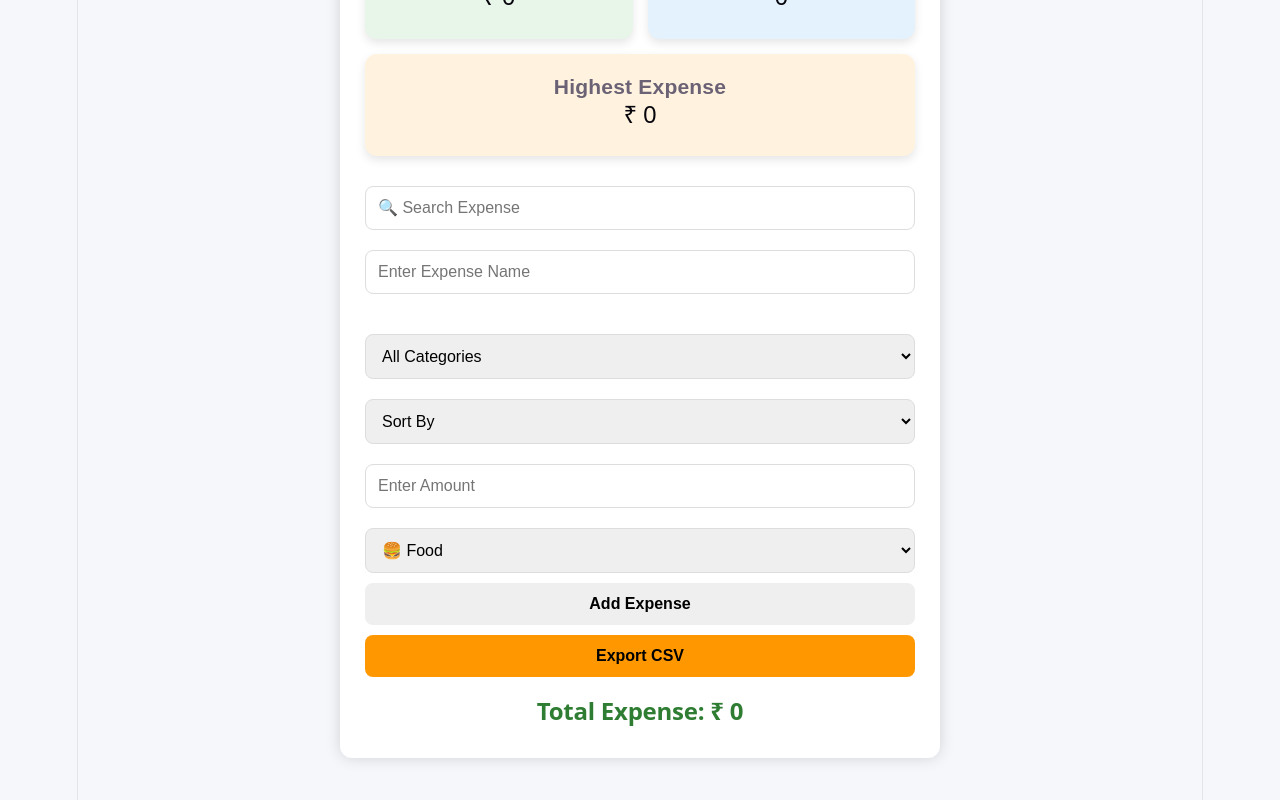
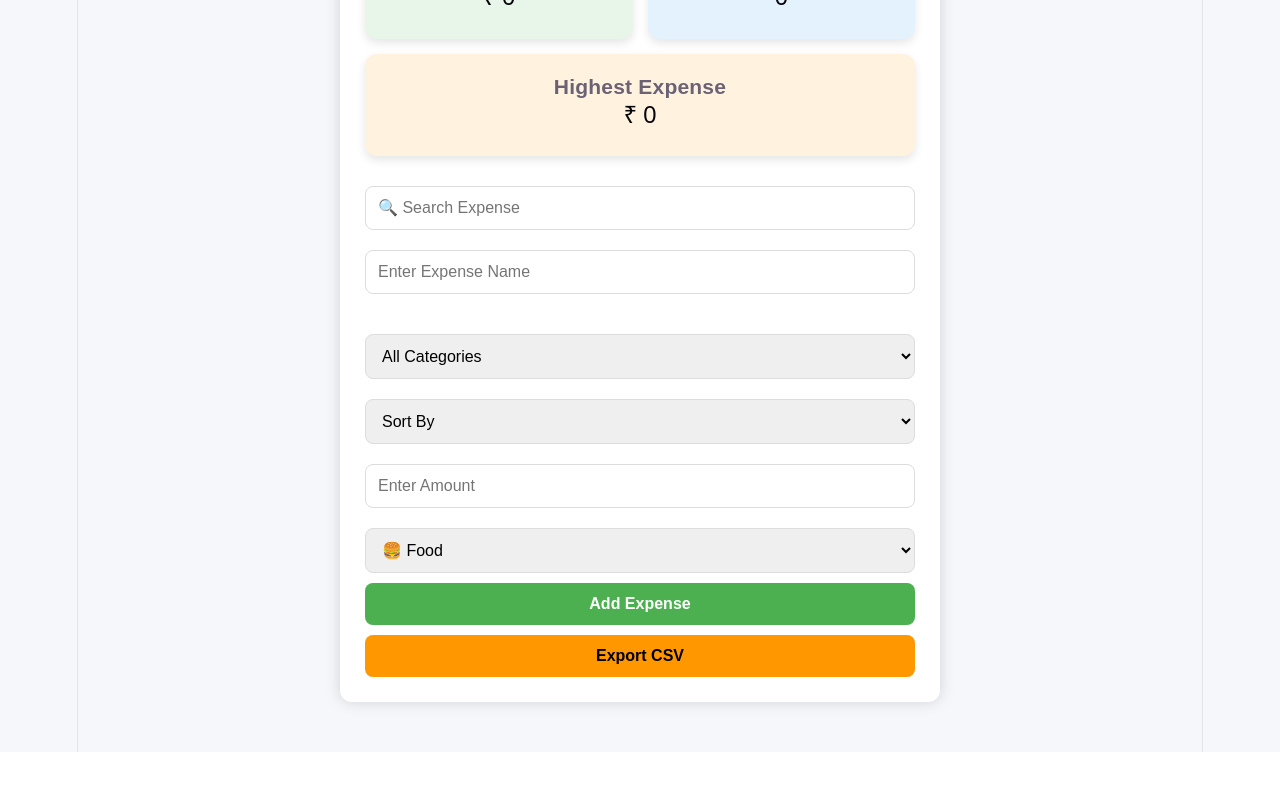
Before and after one commit to Harshadshinde06/expense-tracker, a React (Vite) app: page / in a window 1280 px wide. Shown: the part 280-1080 px from the top of the page. After the commit the page ends 1032 px from the top, so only its background shows below. Built offline with nearby package versions, Linux system fonts and the light colour scheme.

Commit message:
Improve UI consistency and remove duplicate total expense

```diff
--- a/src/App.css
+++ b/src/App.css
@@ -181,3 +181,14 @@ button:hover {
 .dark button {
   color: white;
 }
+
+
+.add-btn {
+  background: #4caf50;
+  color: white;
+  font-weight: bold;
+}
+
+.add-btn:hover {
+  background: #43a047;
+}
--- a/src/App.jsx
+++ b/src/App.jsx
@@ -175,7 +175,7 @@ useEffect(() => {
   <option value="Entertainment">🎬 Entertainment</option>
 </select>
 
-<button onClick={addExpense}>
+<button className="add-btn" onClick={addExpense}>
   Add Expense
 </button>
 
@@ -261,9 +261,6 @@ useEffect(() => {
     </div>
   ))}
 
-<h2 className="total">
-  Total Expense: ₹ {totalAmount}
-</h2>
 
     </div>
   );
```
Also changed, not shown: 1 other file (tests, documents, lock files or other folders).
